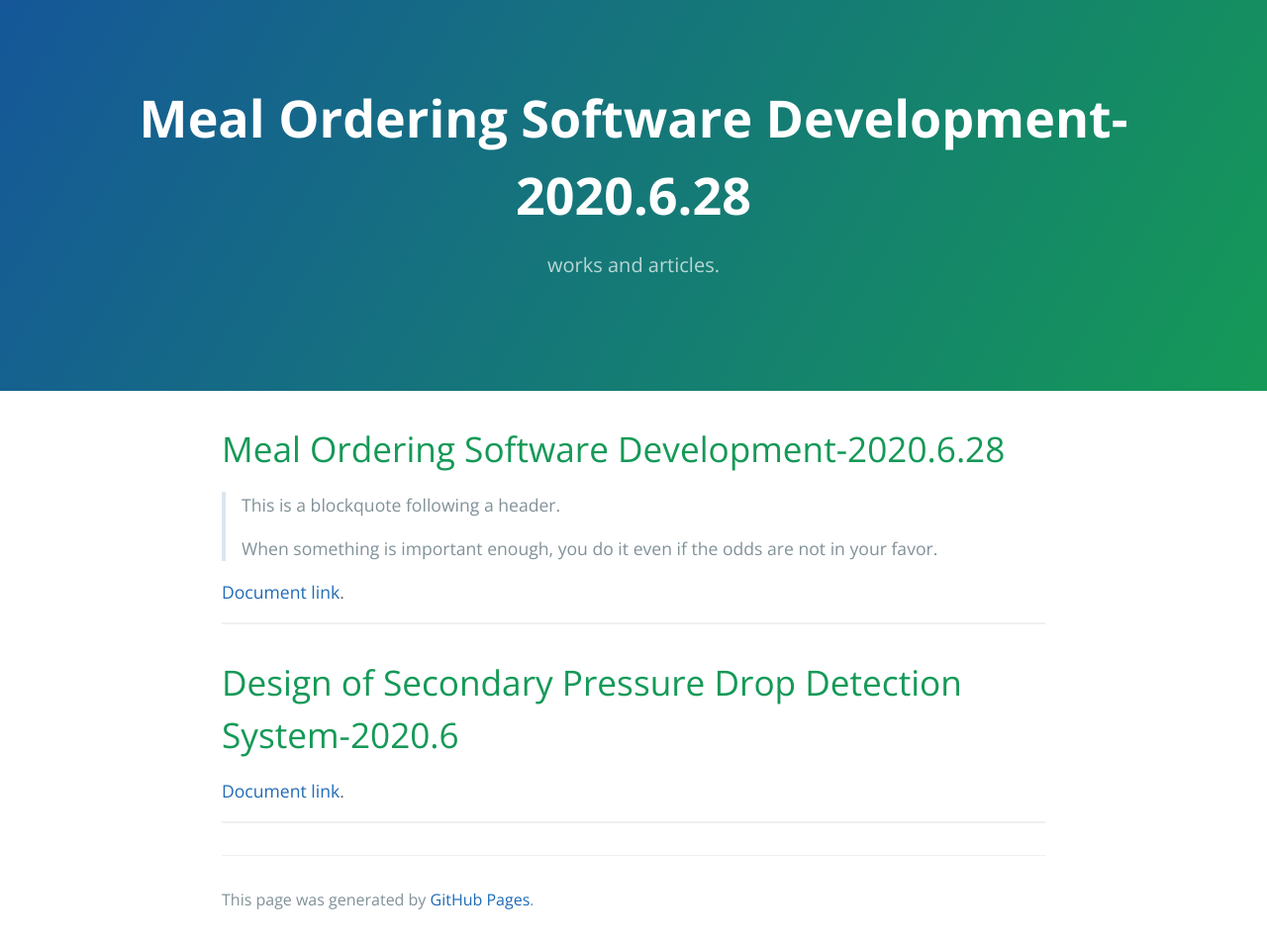
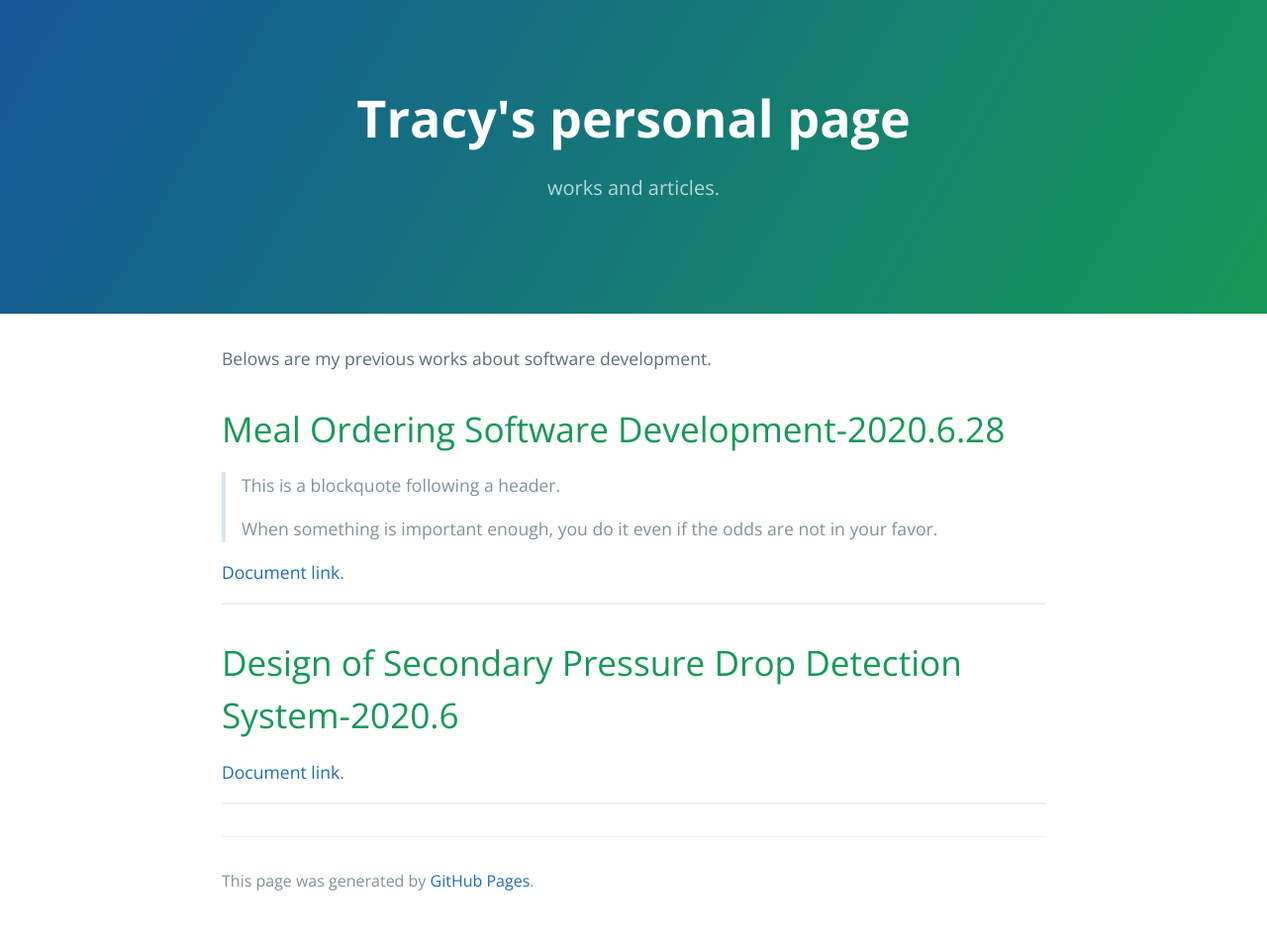
Before and after one commit to CUI77/cui77.github.io, a Jekyll site: the page built from index.md, in a window 1280 px wide. Shown: the whole page at 99% size. Built offline with Jekyll 4.4.1, drawn with Linux system fonts in a browser that asks for light colours; our own code applies the rules of GitHub Pages for plain Markdown files.

Commit message:
Create index.md

```diff
--- a/index.md
+++ b/index.md
@@ -2,6 +2,7 @@
 layout: default
 ---
 
+Belows are my previous works about software development.
 
 # Meal Ordering Software Development-2020.6.28
 
```
Also changed, not shown: other parts of index.md (+1 -1 lines).
